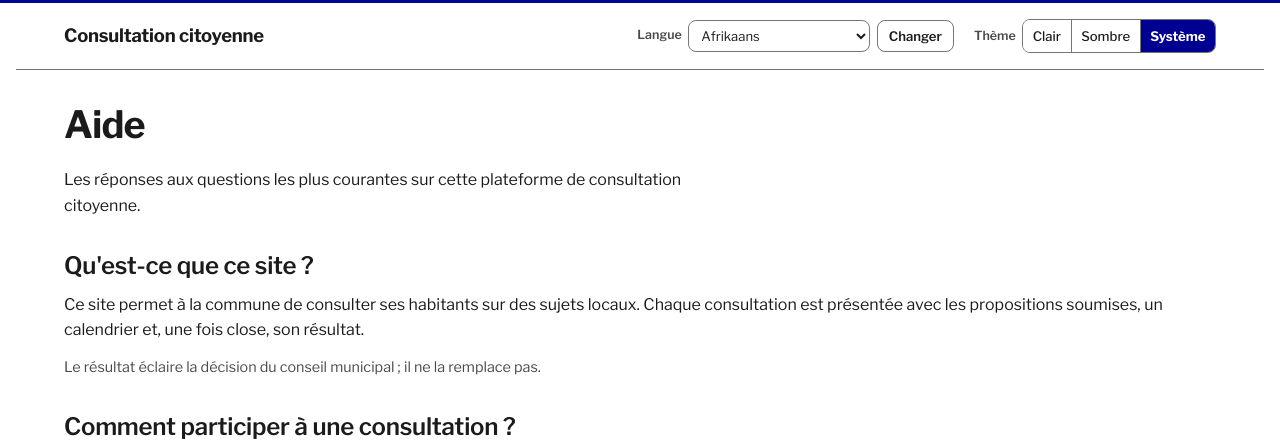
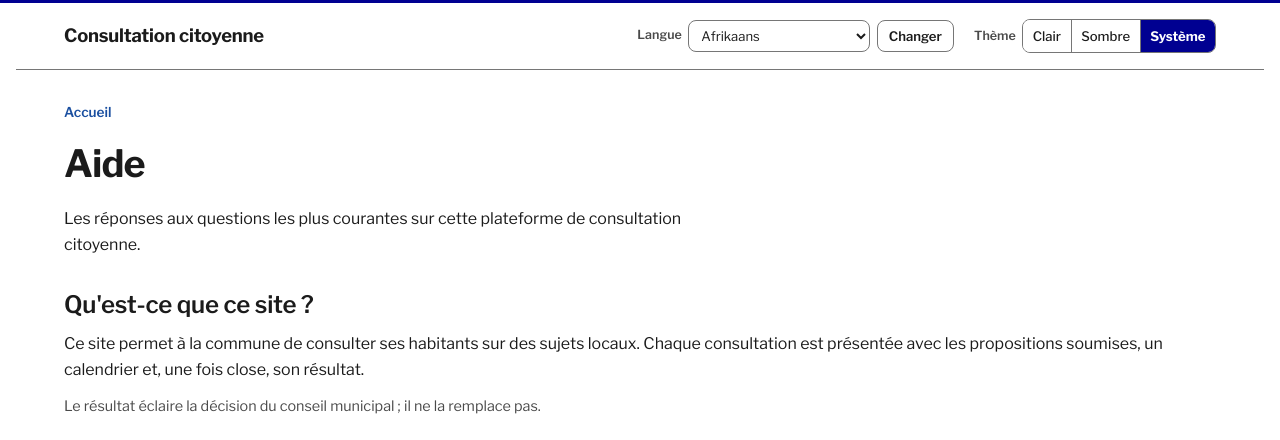
Before and after one commit to rv1nc3nt/polls, a Django app: template src/templates/publicsite/help.html in a window 1280 px wide. Shown: the top 440 px of the page. Run offline with Django 5.2, Linux system fonts and the light colour scheme; the template is opened without the code that fills it, so the values that code supplies are empty; parts of the project's set-up code (start-up, migrations or seed data) failed here and were passed over.

Commit message:
publicsite: add a fil d'Ariane to every public page (§6.6, R-14.1)
A visitor landing on a poll page had no way back to the list beyond the
browser's back button. Add a breadcrumb (Accueil > poll > …) matching the
espace mairie's existing .bo-crumb shape, and drop the two ad-hoc "revenir"
links it now makes redundant.

Co-Authored-By: Claude Sonnet 5 <noreply@anthropic.com>

```diff
--- a/src/static/css/app.css
+++ b/src/static/css/app.css
@@ -987,6 +987,24 @@ td code { display: inline-block; max-width: 32rem; overflow-x: auto; }
    above), the consultative-status statement set apart without colour
    carrying it. */
 
+/* Fil d'Ariane (R-14.1): same list/separator shape as .bo-crumb above, but not
+   sticky — the public pages have no fixed side column for it to sit clear of. */
+.pub-crumb { margin-bottom: 1.1rem; }
+.pub-crumb ol {
+  list-style: none;
+  display: flex;
+  flex-wrap: wrap;
+  gap: 0.35rem;
+  margin: 0;
+  padding: 0;
+  font-size: 0.85rem;
+}
+.pub-crumb li { display: flex; gap: 0.35rem; align-items: baseline; }
+.pub-crumb li + li::before { content: "\203A"; color: var(--ink-quiet); }
+.pub-crumb a { color: var(--link); text-decoration: none; }
+.pub-crumb a:hover { text-decoration: underline; }
+.pub-crumb [aria-current="page"] { color: var(--ink-quiet); font-weight: 600; }
+
 /* The poll's own state, called out the same way as a .message: a coloured
    left border on a tinted box, word-first (the sentence itself already says
    "ouverte"/"close"/…, R-14.1) so the colour only sorts what the words
--- /dev/null
+++ b/src/templates/publicsite/_crumb.html
@@ -0,0 +1,14 @@
+{% load i18n %}
+{# SPDX-License-Identifier: 0BSD — same shape as backoffice/base.html's .bo-crumb, R-14.1. #}
+<nav class="pub-crumb" aria-label="{% translate 'Fil d’Ariane' %}">
+  <ol>
+    <li{% if not breadcrumbs %} aria-current="page"{% endif %}>
+      <a href="{% url 'publicsite:poll_list' %}">{% translate "Accueil" %}</a>
+    </li>
+    {% for crumb in breadcrumbs %}
+      <li{% if forloop.last %} aria-current="page"{% endif %}>
+        {% if crumb.url %}<a href="{{ crumb.url }}">{{ crumb.label }}</a>{% else %}{{ crumb.label }}{% endif %}
+      </li>
+    {% endfor %}
+  </ol>
+</nav>
--- a/src/templates/publicsite/help.html
+++ b/src/templates/publicsite/help.html
@@ -5,6 +5,8 @@
 {% block title %}{% translate "Aide" %}{% endblock %}
 
 {% block content %}
+  {% include "publicsite/_crumb.html" %}
+
   <h1>{% translate "Aide" %}</h1>
   <p>{% translate "Les réponses aux questions les plus courantes sur cette plateforme de consultation citoyenne." %}</p>
 
--- a/src/templates/publicsite/poll_detail.html
+++ b/src/templates/publicsite/poll_detail.html
@@ -5,6 +5,8 @@
 {% block title %}{{ title }}{% endblock %}
 
 {% block content %}
+  {% include "publicsite/_crumb.html" %}
+
   <div class="title-row">
     <h1>{{ title }}</h1>
   </div>
--- a/src/templates/publicsite/poll_list.html
+++ b/src/templates/publicsite/poll_list.html
@@ -5,6 +5,8 @@
 {% block title %}{% translate "Consultations" %}{% endblock %}
 
 {% block content %}
+  {% include "publicsite/_crumb.html" %}
+
   <div class="title-row"><h1>{% translate "Consultations" %}</h1></div>
   {% url 'publicsite:help' as help_url %}
   <p class="help">{% blocktranslate %}Première visite ? Consultez la page <a href="{{ help_url }}">Aide</a> pour savoir comment participer.{% endblocktranslate %}</p>
--- a/src/templates/publicsite/poll_withdrawn.html
+++ b/src/templates/publicsite/poll_withdrawn.html
@@ -5,6 +5,8 @@
 {% block title %}{% translate "Scrutin retiré" %}{% endblock %}
 
 {% block content %}
+  {% include "publicsite/_crumb.html" %}
+
   <h1>{% translate "Scrutin retiré" %}</h1>
   <p class="status">{% translate "Ce scrutin a été retiré." %}</p>
 {% endblock %}
--- a/src/templates/publicsite/results.html
+++ b/src/templates/publicsite/results.html
@@ -5,8 +5,9 @@
 {% block title %}{% translate "Résultats" %} — {{ poll.title }}{% endblock %}
 
 {% block content %}
+  {% include "publicsite/_crumb.html" %}
+
   <h1>{% blocktranslate with title=poll.title %}Résultats : « {{ title }} »{% endblocktranslate %}</h1>
-  <p><a href="{% url 'publicsite:poll_detail' poll.id %}">{% translate "← Revenir à la page de la consultation" %}</a></p>
 
   <section aria-labelledby="issue" class="result-hero">
     <h2 id="issue" class="result-hero__eyebrow">{% translate "Issue" %}</h2>
```
Also changed, not shown: src/apps/publicsite/views.py (+22 -4 lines), locale/en/LC_MESSAGES/django.po.
